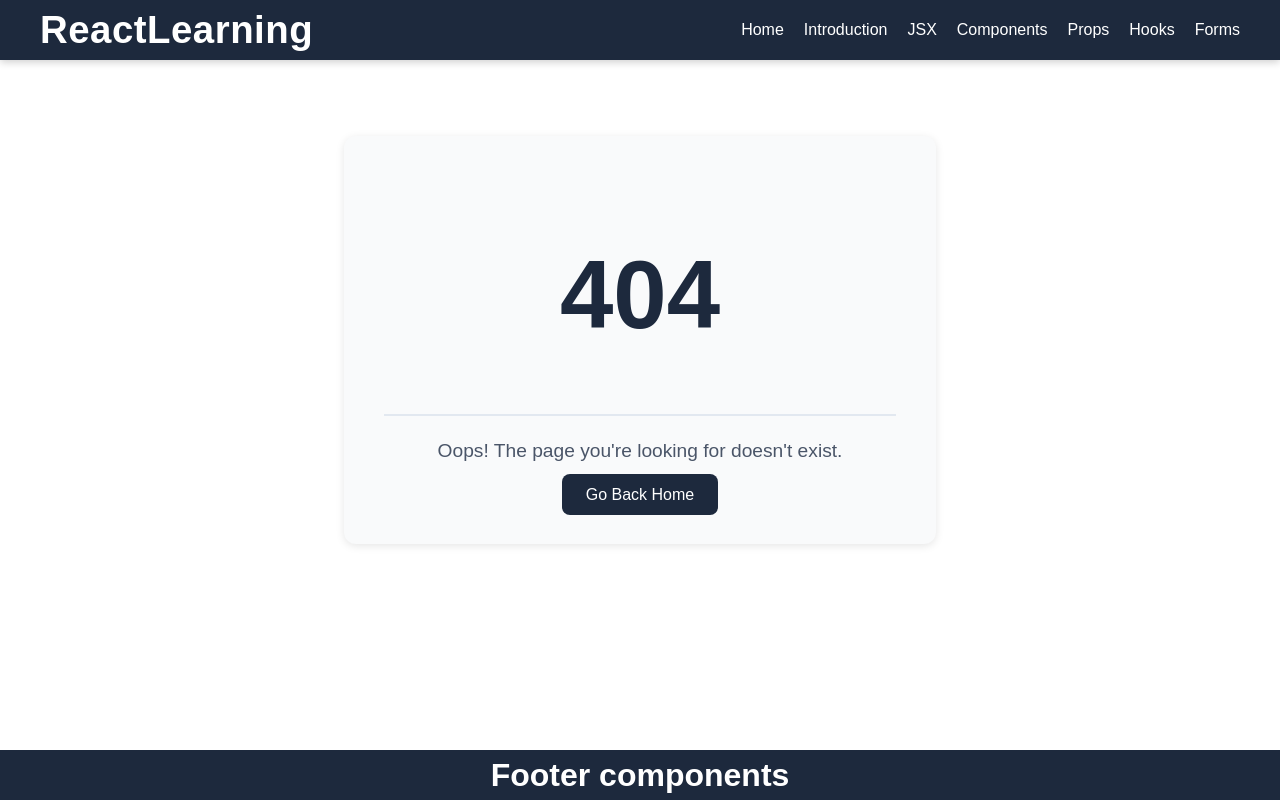
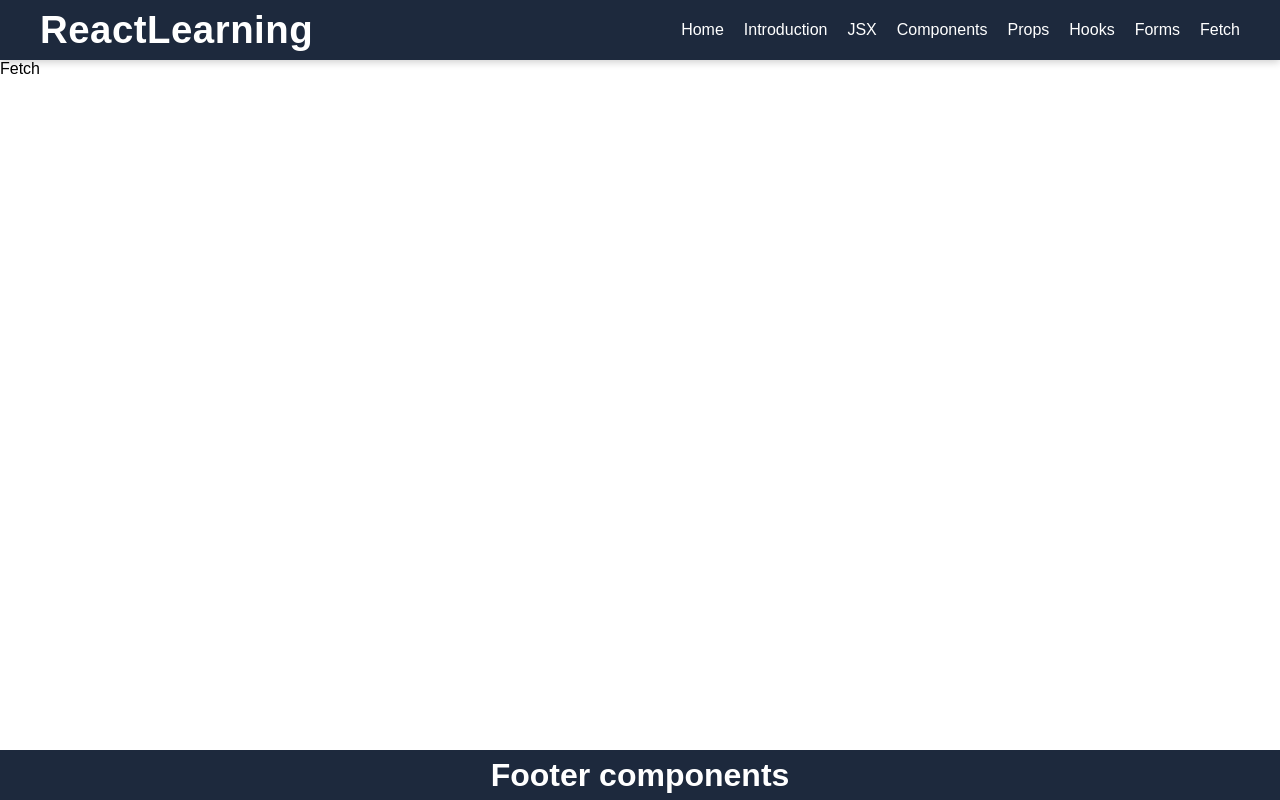
Before and after one commit to abimohan-31/react-learning, a React (Vite) app: page /fetch in a window 1280 px wide. Before the commit this address had no page. Built offline with nearby package versions, Linux system fonts and the light colour scheme; no server answers.

Commit message:
Fetch page created

```diff
--- a/src/App.jsx
+++ b/src/App.jsx
@@ -10,6 +10,7 @@
 import NotFound from "./pages/NotFound";
 import Hooks from "./pages/Hooks";
 import Forms from "./pages/Forms";
+import Fetch from "./pages/Fetch";
 
 function App() {
   return (
@@ -24,6 +25,7 @@
           <Route path="/props" element={<Props />} />
           <Route path="/hooks" element={<Hooks />} />
           <Route path="/forms" element={<Forms />} />
+          <Route path="/fetch" element={<Fetch />} />
           <Route path="*" element={<NotFound />} />
         </Routes>
       </div>
--- a/src/componensts/Header.jsx
+++ b/src/componensts/Header.jsx
@@ -30,6 +30,9 @@
         </Link>
         <Link to="/forms" style={style.navLink}>
           Forms
+        </Link>
+        <Link to="/fetch" style={style.navLink}>
+          Fetch
         </Link>
       </nav>
     </header>
--- /dev/null
+++ b/src/pages/Fetch.jsx
@@ -0,0 +1,14 @@
+import React, { useEffect } from "react";
+
+function Fetch() {
+  const fetchUsers = () =>
+    fetch("https://jsonplaceholder.typicode.com/users")
+      .then((response) => response.json())
+      .then((json) => console.log(json));
+
+  useEffect(fetchUsers);
+
+  return <div>Fetch</div>;
+}
+
+export default Fetch;
--- a/src/pages/Home.jsx
+++ b/src/pages/Home.jsx
@@ -9,6 +9,7 @@
       <HomeCard url="props" />
       <HomeCard url="hooks" />
       <HomeCard url="forms" />
+      <HomeCard url="fetch" />
     </>
   );
 }
```
